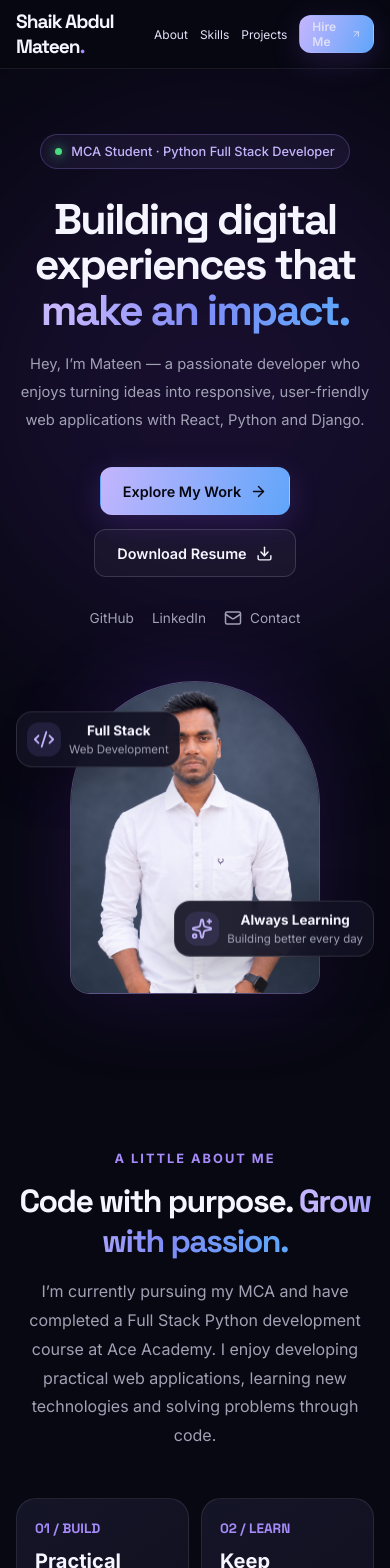
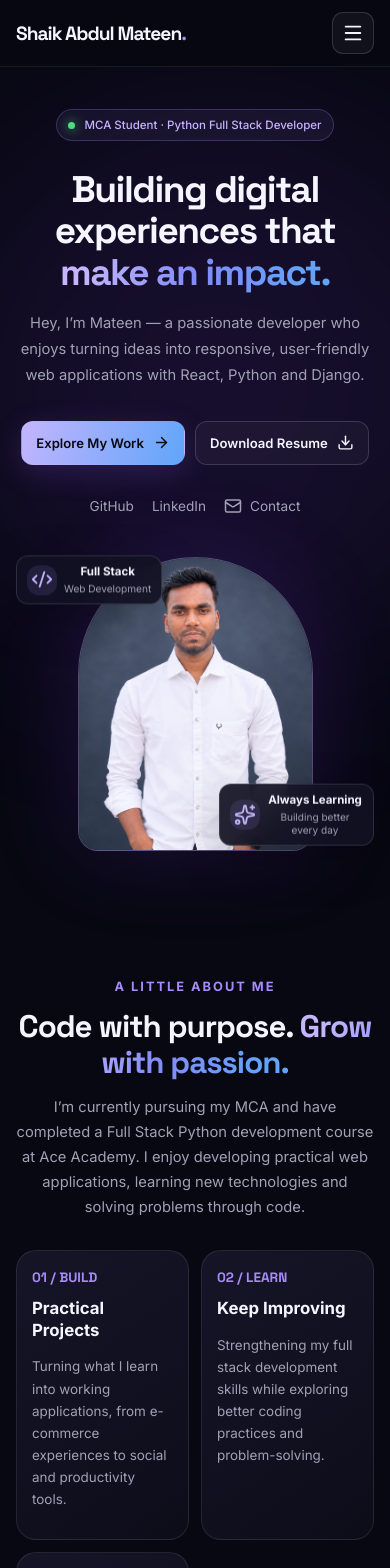
Before and after one commit to shaikabdulmateen/mateen-portfolio, a React (Vite) app: page / in a window 390 px wide. Shown: the top 1568 px of the page. Built offline with nearby package versions, Linux system fonts and the light colour scheme.

Commit message:
Improve mobile responsive navigation

```diff
--- a/src/App.css
+++ b/src/App.css
@@ -881,3 +881,405 @@ body {
   color: #c4b5fd;
   text-decoration: underline;
 }
+
+
+/* =========================================================
+   RESPONSIVE FIXES
+   Appended overrides only: existing desktop styling above
+   remains unchanged.
+   ========================================================= */
+
+/* Prevent long content from forcing the layout wider than the screen. */
+.portfolio,
+.portfolio * {
+  min-width: 0;
+}
+
+img,
+svg {
+  max-width: 100%;
+}
+
+/* Keep the portrait and floating cards inside the hero visual area. */
+.hero-visual {
+  min-width: 0;
+}
+
+.float-card {
+  max-width: min(250px, 72%);
+}
+
+@media (max-width: 900px) {
+  .hero {
+    grid-template-columns: minmax(0, 1fr);
+  }
+
+  .hero-content,
+  .hero-visual {
+    width: 100%;
+  }
+
+  .hero-visual {
+    min-height: 390px;
+    padding: 18px 12px;
+  }
+
+  .portrait-frame {
+    width: min(300px, 78vw);
+  }
+
+  /* Keep floating labels away from the center of the portrait. */
+  .float-card-one {
+    top: 8%;
+    left: max(0px, calc(50% - 205px));
+  }
+
+  .float-card-two {
+    right: max(0px, calc(50% - 205px));
+    bottom: 7%;
+  }
+
+  .cards-grid {
+    grid-template-columns: repeat(2, minmax(0, 1fr));
+  }
+
+  .skills-grid {
+    grid-template-columns: repeat(4, minmax(0, 1fr));
+  }
+}
+
+@media (max-width: 600px) {
+  .container {
+    width: calc(100% - 32px);
+  }
+
+  .hero {
+    gap: 24px;
+    padding-top: 42px;
+    padding-bottom: 48px;
+  }
+
+  .hero h1 {
+    font-size: clamp(2.15rem, 9.5vw, 3.2rem);
+    line-height: 1.12;
+    letter-spacing: -1.5px;
+    overflow-wrap: anywhere;
+  }
+
+  .eyebrow {
+    max-width: 100%;
+    font-size: 0.72rem;
+    padding: 8px 11px;
+  }
+
+  .hero-description {
+    font-size: 0.92rem;
+    line-height: 1.75;
+  }
+
+  .hero-actions {
+    gap: 10px;
+  }
+
+  .hero-actions .button {
+    min-height: 44px;
+    padding: 0 14px;
+    font-size: 0.82rem;
+  }
+
+  .social-links {
+    flex-wrap: wrap;
+    gap: 12px 18px;
+  }
+
+  .hero-visual {
+    min-height: 330px;
+    padding: 12px 0;
+    overflow: visible;
+  }
+
+  .portrait-frame {
+    width: min(235px, 66vw);
+    border-radius: 130px 130px 22px 22px;
+  }
+
+  .float-card {
+    max-width: 155px;
+    gap: 7px;
+    padding: 8px 10px;
+    border-radius: 12px;
+  }
+
+  .float-card strong {
+    font-size: 0.72rem;
+  }
+
+  .float-card small {
+    font-size: 0.63rem;
+    line-height: 1.3;
+  }
+
+  .float-card-icon {
+    flex: 0 0 30px;
+    width: 30px;
+    height: 30px;
+    font-size: 0.95rem;
+  }
+
+  .float-card-one {
+    top: 7%;
+    left: 0;
+  }
+
+  .float-card-two {
+    right: 0;
+    bottom: 6%;
+  }
+
+  .section {
+    padding: 58px 0;
+  }
+
+  .section-heading {
+    margin-bottom: 30px;
+  }
+
+  .section-heading h2,
+  .contact-panel h2 {
+    font-size: clamp(1.8rem, 8vw, 2.5rem);
+    letter-spacing: -1px;
+    line-height: 1.15;
+  }
+
+  .section-heading p,
+  .contact-panel p {
+    font-size: 0.92rem;
+    line-height: 1.7;
+  }
+
+  .cards-grid {
+    grid-template-columns: repeat(2, minmax(0, 1fr));
+    gap: 12px;
+  }
+
+  /* Three compact technology cards per row on phones. */
+  .skills-grid {
+    grid-template-columns: repeat(3, minmax(0, 1fr));
+    gap: 9px;
+  }
+
+  .skill-card {
+    padding: 14px 6px;
+    border-radius: 14px;
+    overflow-wrap: anywhere;
+  }
+
+  .skill-card span {
+    margin-bottom: 8px;
+    font-size: 1.35rem;
+  }
+
+  .skill-card strong {
+    font-size: clamp(0.68rem, 2.8vw, 0.8rem);
+    line-height: 1.3;
+  }
+
+  .project-card {
+    padding: 15px;
+  }
+
+  .project-card h3 {
+    font-size: 1.05rem;
+    line-height: 1.3;
+    overflow-wrap: anywhere;
+  }
+
+  .project-card p {
+    font-size: 0.84rem;
+    line-height: 1.65;
+  }
+
+  .project-art {
+    min-height: 100px;
+    padding: 15px;
+    margin: 16px 0;
+  }
+
+  .project-art > span:first-child {
+    font-size: 2.4rem;
+  }
+
+  .project-art-code {
+    font-size: 1.25rem;
+  }
+
+  .tag {
+    padding: 6px 8px;
+    font-size: 0.68rem;
+  }
+
+  .timeline {
+    margin-left: 5px;
+    padding-left: 20px;
+  }
+
+  .timeline-item {
+    padding: 18px;
+  }
+
+  .timeline-item::before {
+    left: -27px;
+  }
+
+  .contact-panel {
+    padding: 28px 16px;
+  }
+
+  .contact-form-row {
+    grid-template-columns: minmax(0, 1fr);
+  }
+
+  .contact-field input,
+  .contact-field textarea {
+    box-sizing: border-box;
+    font-size: 16px;
+  }
+
+  .project-links {
+    gap: 12px;
+  }
+
+  .footer .container {
+    flex-direction: column;
+    text-align: center;
+  }
+}
+
+/* Very narrow phones: retain two columns for projects and skills. */
+@media (max-width: 380px) {
+  .container {
+    width: calc(100% - 24px);
+  }
+
+  .hero h1 {
+    font-size: clamp(2rem, 9vw, 2.5rem);
+    letter-spacing: -1.2px;
+  }
+
+  .hero-actions .button {
+    padding: 0 11px;
+    font-size: 0.76rem;
+  }
+
+  .hero-visual {
+    min-height: 300px;
+  }
+
+  .portrait-frame {
+    width: min(210px, 64vw);
+  }
+
+  .float-card {
+    max-width: 138px;
+    padding: 7px;
+  }
+
+  .float-card-one {
+    left: -2px;
+  }
+
+  .float-card-two {
+    right: -2px;
+  }
+
+  .cards-grid {
+    grid-template-columns: repeat(2, minmax(0, 1fr));
+    gap: 9px;
+  }
+
+  .skills-grid {
+    grid-template-columns: repeat(3, minmax(0, 1fr));
+    gap: 7px;
+  }
+
+  .project-card {
+    padding: 12px;
+  }
+
+  .project-card h3 {
+    font-size: 0.98rem;
+  }
+}
+
+/* Hamburger menu styling; App.tsx must render .menu-toggle and
+   toggle .is-open on .nav-links for the menu to function. */
+.menu-toggle {
+  display: none;
+}
+
+@media (max-width: 760px) {
+  .nav-inner {
+    position: relative;
+    min-height: 66px;
+    gap: 12px;
+  }
+
+  .menu-toggle {
+    display: inline-flex;
+    flex: 0 0 auto;
+    align-items: center;
+    justify-content: center;
+    width: 42px;
+    height: 42px;
+    padding: 0;
+    border: 1px solid rgba(255, 255, 255, 0.14);
+    border-radius: 11px;
+    color: var(--text);
+    background: rgba(255, 255, 255, 0.045);
+    cursor: pointer;
+  }
+
+  .nav-links {
+    display: none;
+    position: absolute;
+    top: calc(100% + 8px);
+    right: 0;
+    left: 0;
+    z-index: 100;
+    flex-direction: column;
+    align-items: stretch;
+    gap: 4px;
+    padding: 12px;
+    border: 1px solid rgba(255, 255, 255, 0.1);
+    border-radius: 16px;
+    background: rgba(12, 12, 27, 0.98);
+    box-shadow: 0 18px 40px rgba(0, 0, 0, 0.35);
+    backdrop-filter: blur(18px);
+  }
+
+  .nav-links.is-open {
+    display: flex;
+  }
+
+  .nav-links a {
+    display: flex;
+    align-items: center;
+    min-height: 42px;
+    padding: 8px 12px;
+    border-radius: 9px;
+    font-size: 0.9rem;
+  }
+
+  .nav-links a:hover {
+    background: rgba(167, 139, 250, 0.08);
+  }
+
+  .nav-links .button {
+    justify-content: center;
+    width: 100%;
+    min-height: 42px;
+    margin-top: 4px;
+    padding: 0 14px;
+    font-size: 0.88rem;
+  }
+}
--- a/src/App.tsx
+++ b/src/App.tsx
@@ -9,7 +9,9 @@ import {
   Download,
   Mail,
   MapPin,
+  Menu,
   Sparkles,
+  X,
 } from 'lucide-react'
 import './App.css'
 
@@ -99,6 +101,7 @@ const itemVariants = {
 }
 
 function App() {
+  const [isMenuOpen, setIsMenuOpen] = useState(false)
   const [formData, setFormData] = useState({
     name: '',
     email: '',
@@ -165,11 +168,29 @@ function App() {
             Shaik Abdul Mateen<span>.</span>
           </a>
 
-          <div className="nav-links">
-            <a href="#about">About</a>
-            <a href="#skills">Skills</a>
-            <a href="#projects">Projects</a>
-            <a className="button button-primary nav-cta" href="#contact">
+          <button
+            className="menu-toggle"
+            type="button"
+            aria-label={isMenuOpen ? 'Close navigation menu' : 'Open navigation menu'}
+            aria-expanded={isMenuOpen}
+            aria-controls="primary-navigation"
+            onClick={() => setIsMenuOpen((open) => !open)}
+          >
+            {isMenuOpen ? <X size={22} /> : <Menu size={22} />}
+          </button>
+
+          <div
+            className={`nav-links${isMenuOpen ? ' is-open' : ''}`}
+            id="primary-navigation"
+          >
+            <a href="#about" onClick={() => setIsMenuOpen(false)}>About</a>
+            <a href="#skills" onClick={() => setIsMenuOpen(false)}>Skills</a>
+            <a href="#projects" onClick={() => setIsMenuOpen(false)}>Projects</a>
+            <a
+              className="button button-primary nav-cta"
+              href="#contact"
+              onClick={() => setIsMenuOpen(false)}
+            >
               Hire Me <ArrowUpRight size={16} />
             </a>
           </div>
```
